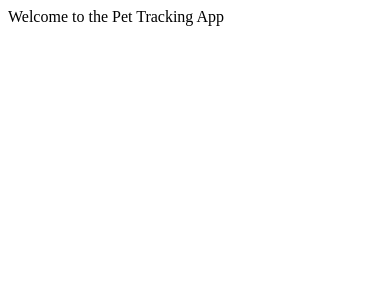
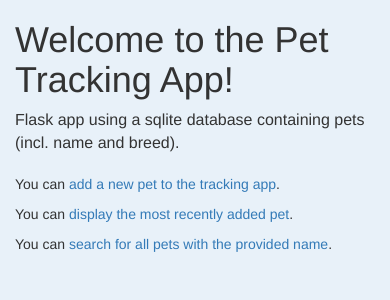
Before and after one commit to ivan-mihailov/pet_flask_app_toy_project, a Flask app: page / in a window 390 px wide. Shown: the top 300 px of the page. Run offline with Flask 2, Linux system fonts and the light colour scheme; some libraries are stand-ins or nearby versions.

Commit message:
Final refactor to app.py, add templates for all API routes, modifications to sqlite db

```diff
--- a/app.py
+++ b/app.py
@@ -1,9 +1,10 @@
-from flask import Flask, render_template, flash, request, jsonify
+import simplejson
+from flask import Flask, render_template, flash, request
+from flask_bootstrap import Bootstrap
+from flask_marshmallow import Marshmallow
 from flask_sqlalchemy import SQLAlchemy
-from flask_marshmallow import Marshmallow
-from flask_bootstrap import Bootstrap
 from flask_wtf import FlaskForm
-from wtforms import StringField, SubmitField
+from wtforms import StringField, SubmitField, RadioField
 
 """Create and configure an instance of the Flask application."""
 app = Flask(__name__)
@@ -24,23 +25,32 @@
     Name = db.Column(db.String(100), nullable=False)  # Stores Pet name in sqlite table
     Breed = db.Column(db.String(3), nullable=False)  # Stores Pet breed in sqlite table (can be only "dog" or "cat")
 
+    def to_json(pet) -> str:
+        if isinstance(pet, __builtins__.list):
+            pet_schema = PetSchema(many=True)
+            output = pet_schema.dump(pet)
+            return simplejson.dumps(output)
+        else:
+            pet_schema = PetSchema()
+            output = pet_schema.dump(pet)
+            return simplejson.dumps(output)
+
 
 class PetSchema(ma.Schema):
     class Meta:
         model = Pet
         fields = ("Name", "Breed")
 
-    def to_json(self):
-        pets = Pet.query.all()
-        pet_schema = PetSchema(many=True)
-        output = pet_schema.dump(pets)
-        return jsonify(output)
-
 
 class AddRecord(FlaskForm):
     pet_name = StringField('Pet Name')
-    breed_name = StringField('Breed Name')
+    breed_name = RadioField('Breed Name', choices=[('Dog', 'Dog'), ('Cat', 'Cat')])
     submit = SubmitField('Add Record')
+
+
+class GetName(FlaskForm):
+    pet_name = StringField('Pet Name')
+    submit = SubmitField('Submit')
 
 
 db.init_app(app)
@@ -48,18 +58,38 @@
 
 @app.route('/')
 def index():
-    return 'Welcome to the Pet Tracking App'
+    return render_template('index.html')
 
 
 @app.route('/newestpet', methods=['GET'])
-def get_newest_pet():
-    return Pet.query.order_by(Pet.ID.desc()).first()
+def newest_pet():
+    newest_pet = Pet.query.order_by(Pet.ID.desc()).first()
+    if newest_pet:
+        #message = type(newest_pet)
+        message = f"The newest pet in the app is {Pet.to_json(newest_pet)}."
+    else:
+        message = f"There are no pets in the app."
+    return render_template('newest_pet.html', message=message)
 
 
-@app.route('/petwithname', methods=['GET'])
-def get_pet_with_name():
-    pet_name = request.form.get('pet_name')
-    return Pet.query.filter_by(Name=pet_name).all()
+@app.route('/petwithname', methods=['GET', 'POST'])
+def pet_with_name():
+    form1 = GetName()
+    if form1.validate_on_submit():
+        pet_name = request.form.get('pet_name')
+        pet_with_name = Pet.query.filter_by(Name=pet_name).all()
+        #message = type(pet_with_name)
+        message = f"The pets with name {pet_name} are as follows: {Pet.to_json(pet_with_name)}"
+        return render_template('pet_with_name.html', form1=form1, message=message)
+    else:
+        # show validation errors
+        for field, errors in form1.errors.items():
+            for error in errors:
+                flash("Error in {}: {}".format(
+                    getattr(form1, field).label.text,
+                    error
+                ), 'error')
+        return render_template('pet_with_name.html', form1=form1)
 
 
 @app.route('/addpet', methods=['GET', 'POST'])
@@ -85,6 +115,7 @@
 
 
 if __name__ == '__main__':
+    # db.drop_all() # Uncomment line if you want the database to be purged every time app is started
     db.create_all()
     app.debug = True
     app.run()
--- a/templates/add_pet.html
+++ b/templates/add_pet.html
@@ -29,7 +29,7 @@
 			<p class="lead"><strong>{{ message }}</strong></p>
 
 			<!-- links -->
-			<p><a href="{{ url_for('add_pet') }}">Submit another pet.</a></p>
+			<p><a href="{{ url_for('add_pet') }}">Add another pet.</a></p>
 
 			<p><a href="{{ url_for('index') }}">Return to the index.</a></p>
 
--- /dev/null
+++ b/templates/index.html
@@ -0,0 +1,34 @@
+{% extends 'bootstrap/base.html' %}
+
+{% block styles %}
+{{ super() }}
+	<style>
+		body { background: #e8f1f9; }
+	</style>
+{% endblock %}
+
+{% block title %}
+Pet Tracking App
+{% endblock %}
+
+
+{% block content %}
+
+<div class="container">
+  <div class="row">
+    <div class="col-md-10 col-lg-8 mx-lg-auto mx-md-auto">
+
+      <h1 class="pt-5 pb-2">Welcome to the Pet Tracking App!</h1>
+
+      <p class="lead">Flask app using a sqlite database containing pets (incl. name and breed).</p>
+
+	  <!-- links -->
+	  <p>You can <a href="{{ url_for('add_pet') }}">add a new pet to the tracking app</a>.</p>
+	  <p>You can <a href="{{ url_for( 'newest_pet') }}">display the most recently added pet</a>.</p>
+      <p>You can <a href="{{ url_for( 'pet_with_name') }}">search for all pets with the provided name</a>.</p>
+
+    </div>
+  </div>
+</div>
+
+{% endblock %}
```
Also changed, not shown: templates/newest_pet.html (added, +43 -0 lines), templates/pet_with_name.html (added, +72 -0 lines), petdatabase.db.
